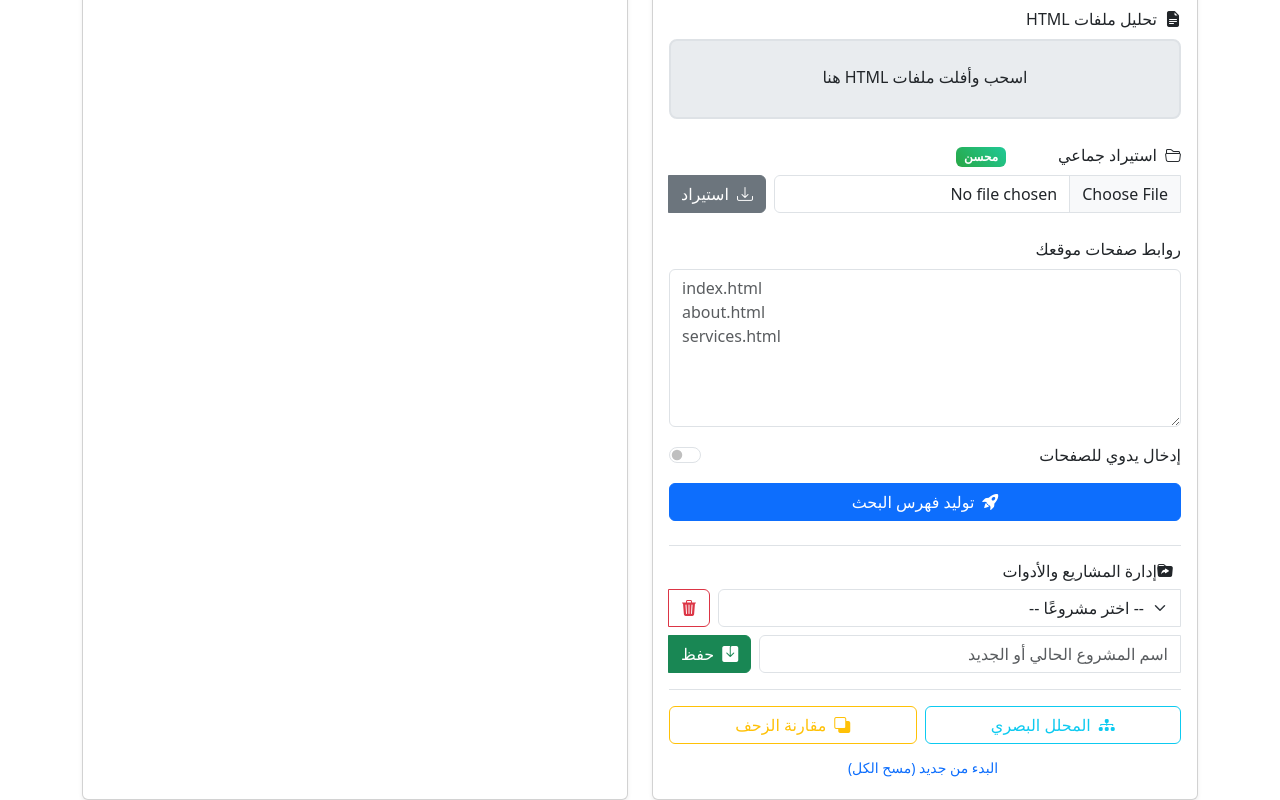
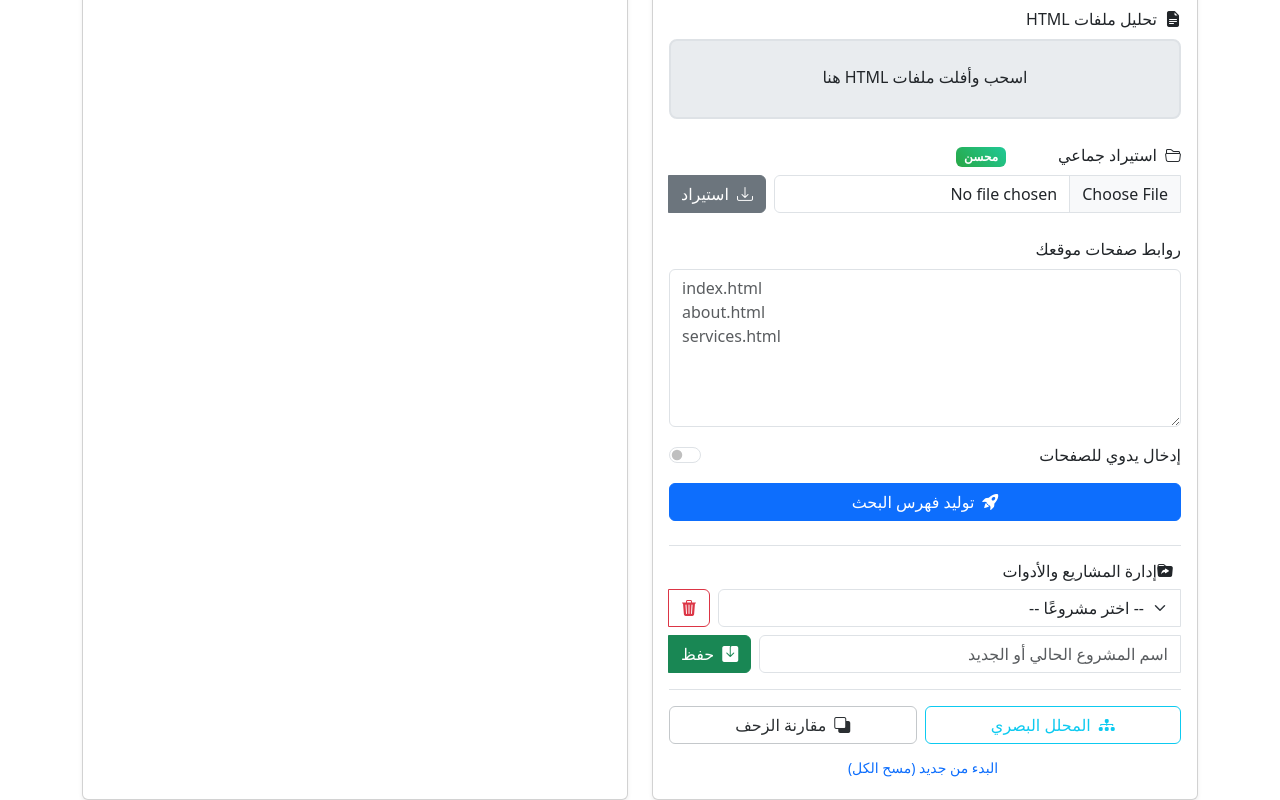
Before and after one commit to AI8V/seotools, a website: page index.html in a window 1280 px wide. Shown: the part 1022-1822 px from the top of the page. Drawn offline with nearby package versions, Linux system fonts and the light colour scheme.

Commit message:
Update index.html

```diff
--- a/index.html
+++ b/index.html
@@ -146,8 +146,7 @@ services.html" rows="6"></textarea></div>
                         <div class="input-group"><input class="form-control" type="text" aria-label="اسم المشروع" id="projectNameInput" placeholder="اسم المشروع الحالي أو الجديد"><button class="btn btn-success me-2" id="saveProjectBtn" title="حفظ المشروع" type="button" aria-label="حفظ المشروع الحالي"><i class="bi bi-save-fill ms-2" aria-hidden="true"></i>حفظ</button></div>
                         <div class="d-flex gap-2 mt-3 pt-3 border-top">
                             <button class="btn btn-outline-info flex-grow-1" id="showVisualizerBtn" type="button" title="عرض بنية الموقع بشكل بصري"><i class="bi bi-diagram-3-fill ms-2"></i>المحلل البصري</button>
-                            <button class="btn btn-outline-warning flex-grow-1" id="showComparisonBtn" type="button" title="مقارنة لقطتين زمنيتين من مشروع"><i class="bi bi-subtract ms-2"></i>مقارنة الزحف</button>
-                        </div>
+                            <button class="btn btn-outline-secondary flex-grow-1" id="showComparisonBtn" type="button" title="مقارنة لقطتين زمنيتين من مشروع"><i class="bi bi-subtract ms-2"></i>مقارنة الزحف</button>                        </div>
                         <div class="d-flex justify-content-center mt-2"><button class="btn btn-link btn-sm text-decoration-none" id="clearFormBtn" type="button" title="تحذير: سيؤدي هذا إلى مسح جميع البيانات المدخلة والنتائج الحالية في هذا المشروع."><i class="bi bi-sparkles me-1" aria-hidden="true"></i>البدء من جديد (مسح الكل)</button></div>
                     </div>
                 </div>
```
